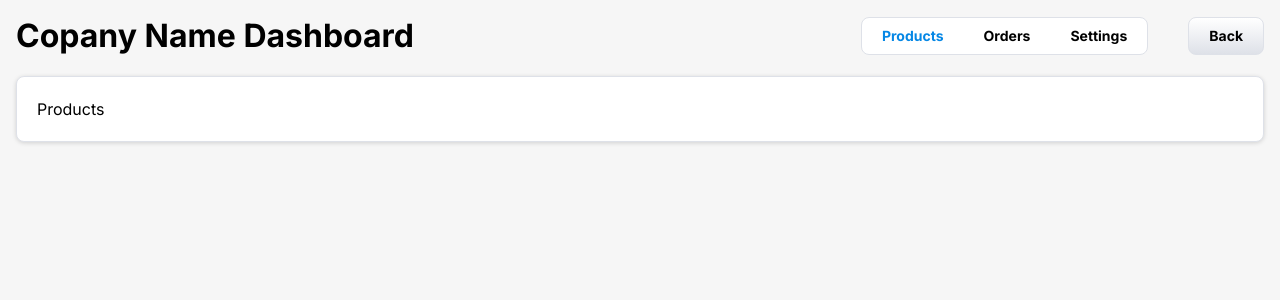
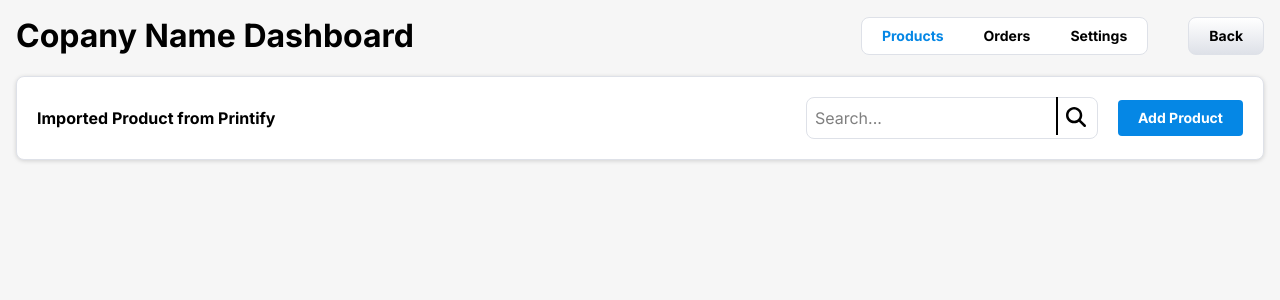
Before and after one commit to asif03/cwa-pod, a React (Vite) app: page /dashboard/1/products in a window 1280 px wide. Shown: the top 300 px of the page. Built offline with nearby package versions, Linux system fonts and the light colour scheme.

Commit message:
update code

```diff
--- /dev/null
+++ b/src/components/Search.tsx
@@ -0,0 +1,20 @@
+import searchIcon from "../assets/icons/search.svg";
+
+const Search = () => {
+  return (
+    <div className="relative items-center justify-end">
+      <button
+        className="absolute right-1 border-l-2 px-2 py-2 pt-2.5"
+        type="submit"
+      >
+        <img src={searchIcon} alt="Button Search" className="" />
+      </button>
+      <input
+        type="text"
+        placeholder="Search..."
+        className="w-full border py-2 pr-12 pl-2"
+      />
+    </div>
+  );
+};
+export default Search;
--- a/src/index.css
+++ b/src/index.css
@@ -21,12 +21,17 @@
   h3 {
     @apply max-w-4xl text-start text-[32px] leading-tight font-bold text-white;
   }
-
+  h4 {
+    @apply text-[16px] leading-tight font-bold;
+  }
 }
 
 @layer components {
   .sub-title {
     @apply font-inter font-normal text-white text-lg;
+  }
+  .btn {
+    @apply px-5 py-2 text-sm font-bold text-white font-inter rounded-sm;
   }
 }
 
--- a/src/pages/Products.tsx
+++ b/src/pages/Products.tsx
@@ -1,7 +1,20 @@
-import React from "react";
+import Search from "../components/Search.tsx";
+import { Link } from "react-router";
 
 const Products = () => {
-  return <div>Products</div>;
+  return (
+    <div>
+      <div className="flex flex-row items-center justify-between">
+        <h4>Imported Product from Printify</h4>
+        <div className="flex flex-row items-center justify-end gap-5">
+          <Search />
+          <Link to="" className="btn bg-primary">
+            Add Product
+          </Link>
+        </div>
+      </div>
+    </div>
+  );
 };
 
 export default Products;
```
Also changed, not shown: src/assets/icons/search.svg (added).
